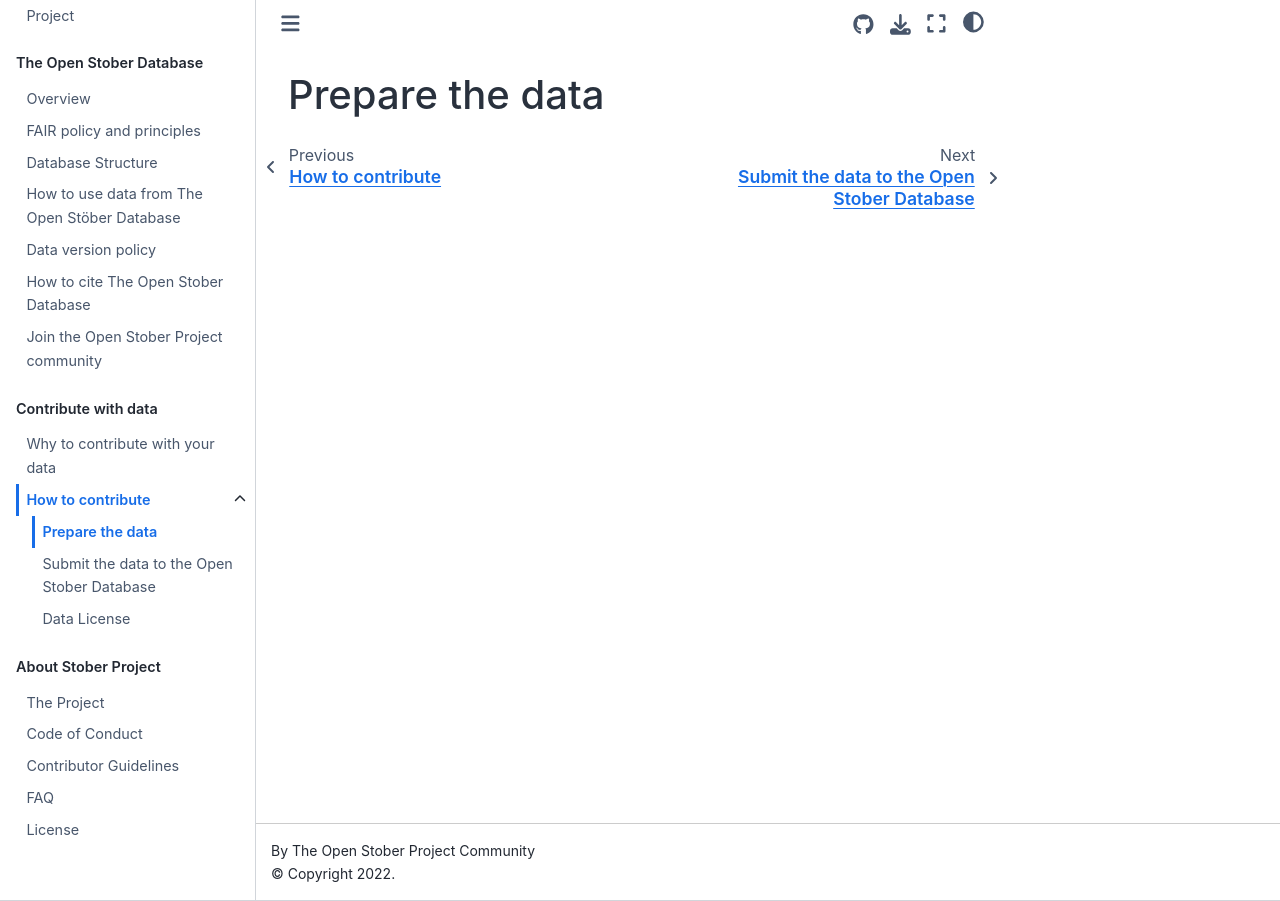
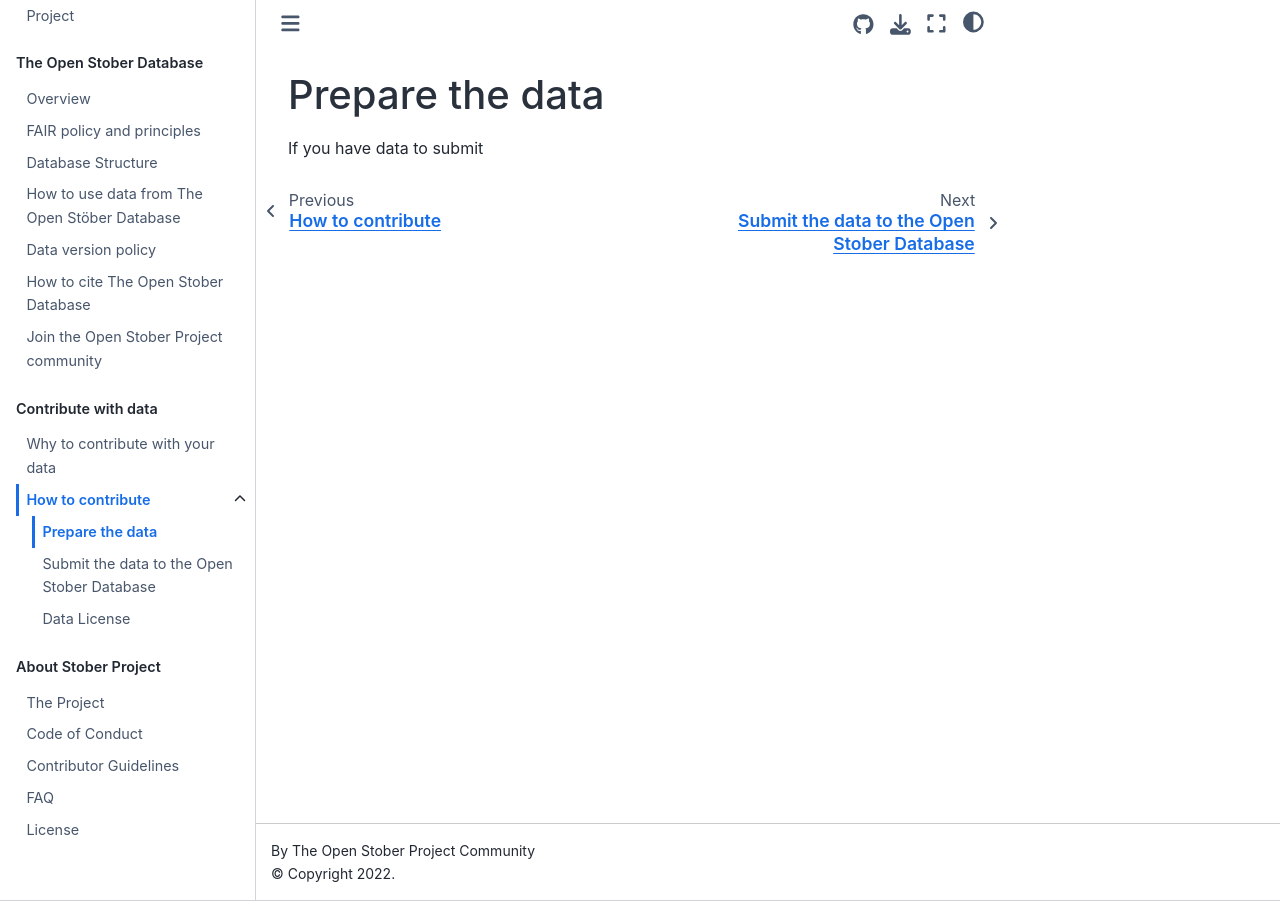
Before and after one commit to open-nanosystems/open-stober-project, a Jupyter Book: the page built from docs/contribute/prepare-data.md, in a window 1280 px wide. Built offline with Jupyter Book 1.0.4 settings and Sphinx 7.4.7 and the Sphinx Book theme 1.1.4, drawn with Linux system fonts in a browser that asks for light colours.

Commit message:
Update prepare-data.md

```diff
--- a/docs/contribute/prepare-data.md
+++ b/docs/contribute/prepare-data.md
@@ -1 +1,2 @@
 # Prepare the data
+If you have data to submit
```
